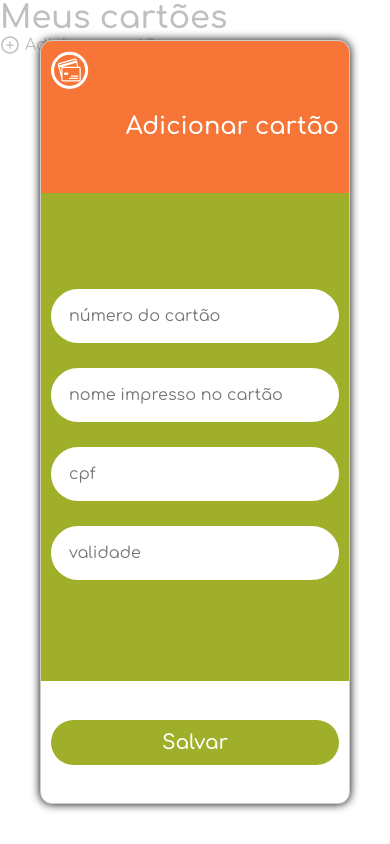
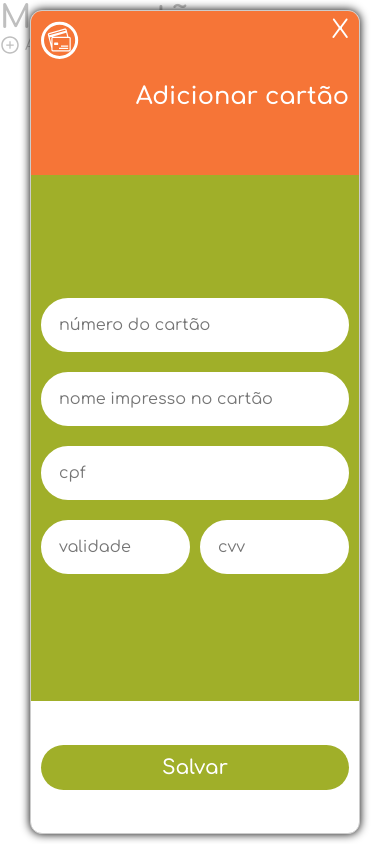
Before and after one commit to ArielBernardes/icash, a React (Create React App) app: page /creditCard in a window 390 px wide. Both pictures are taken after a click on the element "Adicionar cartão". Built offline with nearby package versions, Linux system fonts and the light colour scheme.

Commit message:
style: add mobile style to add credit card modal

```diff
--- a/src/components/AddCreditCardModal/index.tsx
+++ b/src/components/AddCreditCardModal/index.tsx
@@ -6,8 +6,10 @@ import * as yup from "yup";
 import { yupResolver } from "@hookform/resolvers/yup";
 import { Input } from "../Input";
 import {
+  BtnCloseModal,
   ButtonContainer,
   ContainerModal,
+  Div,
   Figure,
   FormContainer,
   InputContainer,
@@ -18,10 +20,11 @@ import CreditCardIcon from "../../assets/creditCardIcon.svg";
 import { AiOutlinePlusCircle } from "react-icons/ai";
 
 interface User {
-  name?: string;
-  email?: string;
-  cellphone?: string;
-  user_img?: string;
+  number?: string;
+  card_holder?: string;
+  ssn?: string;
+  good_thru?: string;
+  verification_code?: string;
 }
 
 const AddCrecitCardModal = () => {
@@ -38,14 +41,25 @@ const AddCrecitCardModal = () => {
       padding: 0,
       borderRadius: "12px",
       boxShadow: "0 0 10px black",
+      inset: "10px 30px",
     },
   };
 
   const schema = yup.object().shape({
-    number: yup.string(),
-    card_holder: yup.string(),
-    ssn: yup.string(),
-    good_thru: yup.string(),
+    number: yup
+      .string()
+      .required("Campo obrigatório")
+      .matches(/^\d{4} \d{4} \d{4} \d{4}$/, "16 dígitos com espaço a cada 4"),
+    card_holder: yup.string().required("Campo obrigatório"),
+    ssn: yup
+      .string()
+      .required("Campo obrigatório")
+      .matches(/^\d{3}\.\d{3}\.\d{3}-\d{2}$/, "CPF Inválido"),
+    good_thru: yup.string().required("Campo obrigatório"),
+    verification_code: yup
+      .string()
+      .required("Campo obrigatório")
+      .matches(/^\d{3}$/, "Deve ter 3 dígitos"),
   });
 
   const {
@@ -71,6 +85,7 @@ const AddCrecitCardModal = () => {
         onRequestClose={toggleModal}
         style={customStyles}
       >
+        <BtnCloseModal onClick={toggleModal}>X</BtnCloseModal>
         <ContainerModal>
           <TitleContainer>
             <Figure>
@@ -104,6 +119,7 @@ const AddCrecitCardModal = () => {
                 name="ssn"
                 error={errors.ssn?.message}
               />
+              <Div>
                 <Input
                   colorSchema
                   type="text"
@@ -112,6 +128,15 @@ const AddCrecitCardModal = () => {
                   name="good_thru"
                   error={errors.good_thru?.message}
                 />
+                <Input
+                  colorSchema
+                  type="text"
+                  placeholder="cvv"
+                  register={register}
+                  name="verification_code"
+                  error={errors.verification_code?.message}
+                />
+              </Div>
             </InputContainer>
             <ButtonContainer>
               <Button type="submit">Salvar</Button>
--- a/src/components/AddCreditCardModal/styles.ts
+++ b/src/components/AddCreditCardModal/styles.ts
@@ -10,6 +10,21 @@ export const OpenModal = styled.span`
   svg {
     margin-right: 5px;
     font-size: 20px;
+  }
+`;
+
+export const BtnCloseModal = styled.button`
+  position: absolute;
+  right: 10px;
+  top: 5px;
+  border: none;
+  background: transparent;
+  color: var(--white);
+  font-size: 25px;
+  cursor: pointer;
+  :hover {
+    font-weight: bold;
+    font-size: 30px;
   }
 `;
 
@@ -51,12 +66,17 @@ export const InputContainer = styled.div`
   display: flex;
   flex-direction: column;
   justify-content: center;
-  gap: 20px;
+  gap: 15px;
   height: 80%;
   input {
     color: var(--fontDarkGray);
     font-size: 16px;
   }
+`;
+
+export const Div = styled.div`
+  display: flex;
+  gap: 10px;
 `;
 
 export const ButtonContainer = styled.div`
```
Lines whose indentation alone changed are shown as unchanged.
